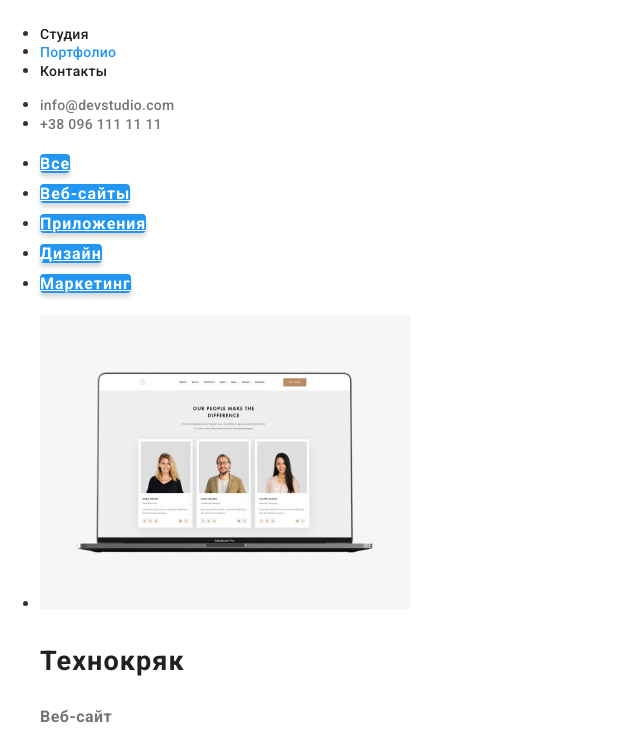
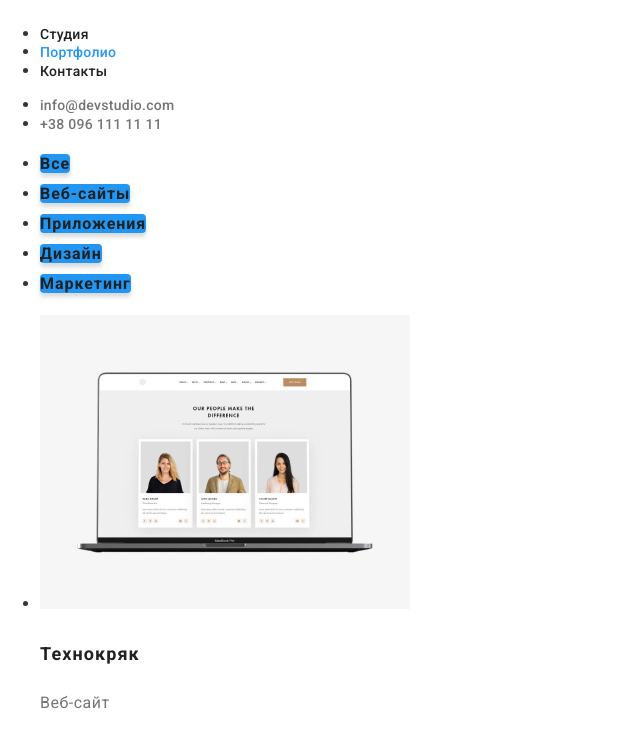
Before and after one commit to noir8/goit-markup-hw-02, a plain HTML site: page portfolio.html in a window 1280 px wide. Shown: the part 58-800 px from the top of the page, without its empty margins (0-640 px from the left). Drawn offline with Linux system fonts and the light colour scheme.

Commit message:
Правки 24.07

```diff
--- a/css/styles.css
+++ b/css/styles.css
@@ -107,11 +107,11 @@ body {
 	font-size: 16px;
 	line-height: 30px;
 	letter-spacing: 0.06em;
-
-	color: #ffffff;
+	text-decoration: none;
+	color: #212121;
 }
 .portfolio-overlay a:hover {
-	color: #212121;
+	color: #ffffff;
 }
 .site-features h3 {
 	font-family: roboto, sans-serif;
@@ -286,13 +286,26 @@ body {
 	text-decoration: none;
 	color: #212121;
 }
+.portfolio-products h2 {
+	width: 322px;
+
+	font-family: roboto, sans-serif;
+
+	font-weight: bold;
+	font-size: 18px;
+	line-height: 36px;
+
+	letter-spacing: 0.06em;
+
+	color: #212121;
+}
 .portfolio-products p {
-	width: 322px;
 	height: 30px;
-
 	font-family: roboto, sans-serif;
 	font-size: 16px;
 	line-height: 30px;
+	font-style: normal;
+	font-weight: normal;
 	letter-spacing: 0.03em;
 
 	color: #757575;
```
